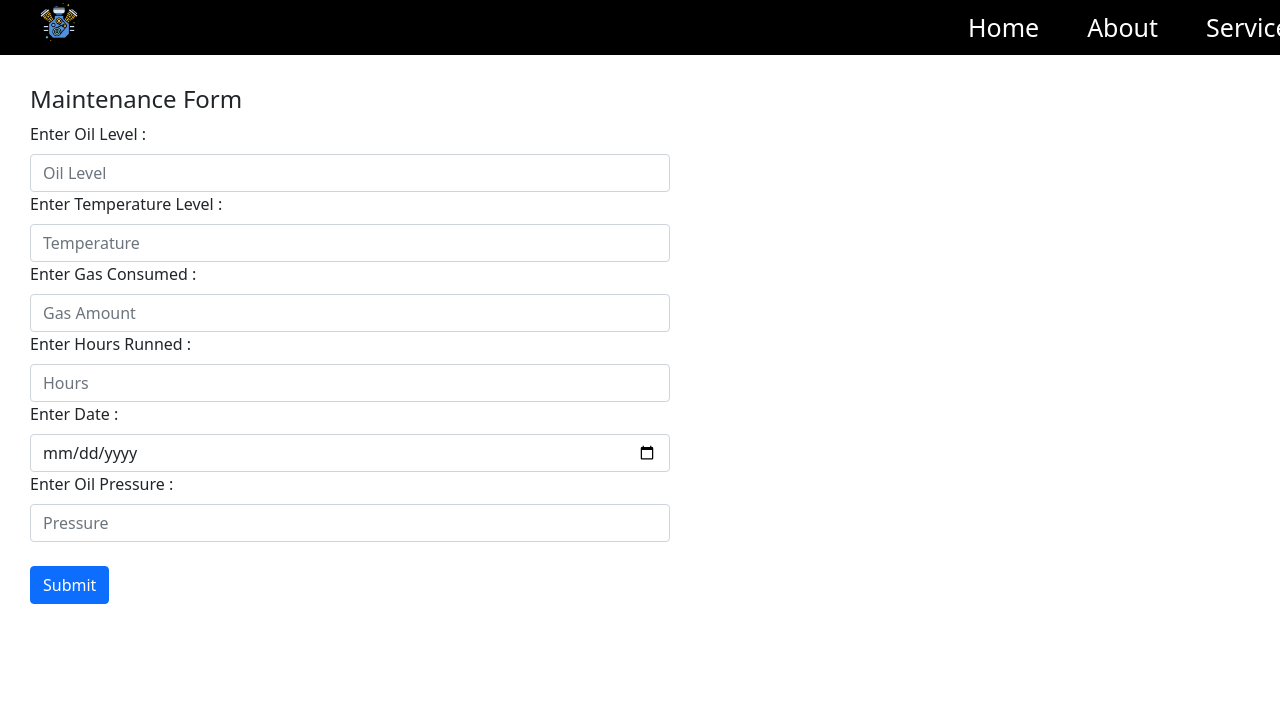
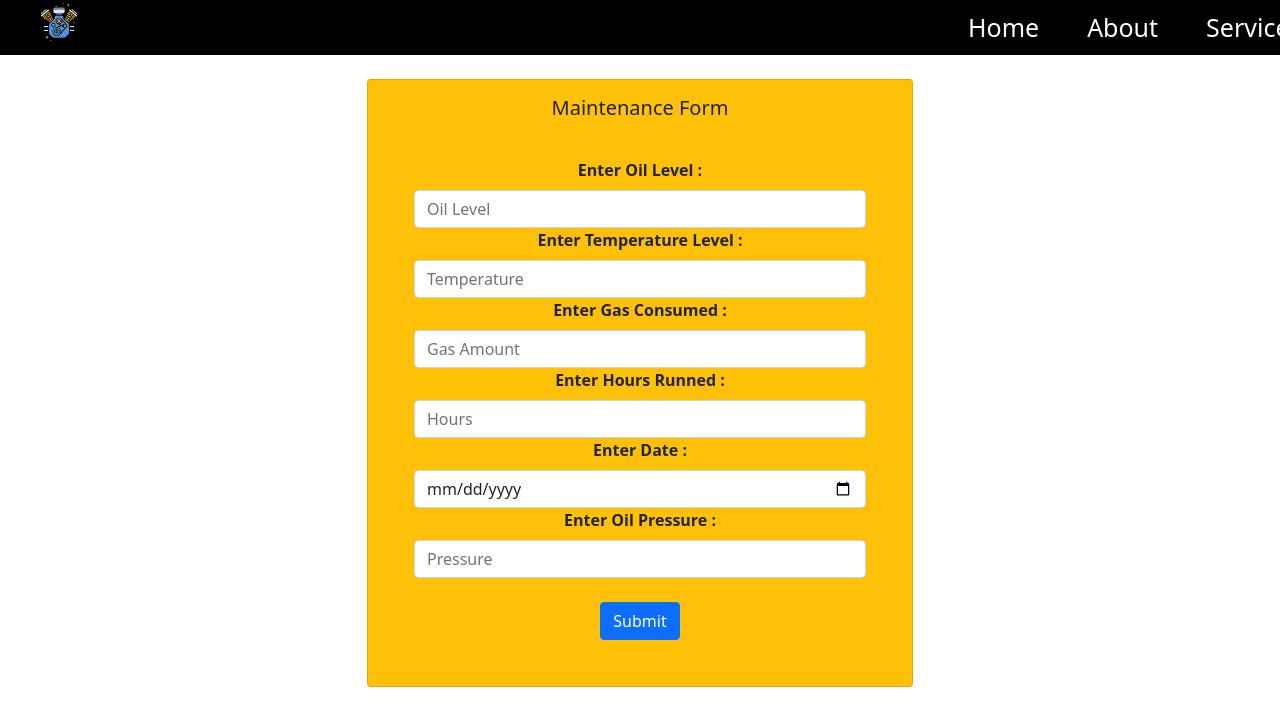
Before and after one commit to prakatesh/machinery-project, a React (Create React App) app in the folder client/: page /maintenance in a window 1280 px wide. Shown: the top 726 px of the page. Built offline with nearby package versions, Linux system fonts and the light colour scheme.

Commit message:
Configured Maintenance

```diff
--- a/client/src/components/Mainetenance/Maintenance.js
+++ b/client/src/components/Mainetenance/Maintenance.js
@@ -2,36 +2,55 @@ import React from "react";
 import Form from "react-bootstrap/Form";
 import Button from "react-bootstrap/Button";
 import Navbar from "../Navbar/Navbar";
+import { Card, Container, Row, Col } from "react-bootstrap";
 
 export default function Mainetenance() {
   return (
     <div>
       <Navbar />
-      <div style={{ display: "block", width: 700, padding: 30 }}>
-        <h4>Maintenance Form</h4>
+      <Container>
+        <Row className="justify-content-md-center">
+          <Col md="6">
+            <Card className="text-center my-4 bg-warning">
+              <Card.Body>
+                <Card.Title>Maintenance Form</Card.Title>
+                <Card.Text className="justify-content-md-center">
+                  <div style={{ display: "block", width: "100%", padding: 30 }}>
                     <Form>
                       <Form.Group>
-            <Form.Label>Enter Oil Level :</Form.Label>
+                        <Form.Label className="fw-bold">
+                          Enter Oil Level :
+                        </Form.Label>
                         <Form.Control type="text" placeholder="Oil Level" />
                       </Form.Group>
                       <Form.Group>
-            <Form.Label>Enter Temperature Level :</Form.Label>
+                        <Form.Label className="fw-bold">
+                          Enter Temperature Level :
+                        </Form.Label>
                         <Form.Control type="text" placeholder="Temperature" />
                       </Form.Group>
                       <Form.Group>
-            <Form.Label>Enter Gas Consumed :</Form.Label>
+                        <Form.Label className="fw-bold">
+                          Enter Gas Consumed :
+                        </Form.Label>
                         <Form.Control type="text" placeholder="Gas Amount" />
                       </Form.Group>
                       <Form.Group>
-            <Form.Label>Enter Hours Runned :</Form.Label>
+                        <Form.Label className="fw-bold">
+                          Enter Hours Runned :
+                        </Form.Label>
                         <Form.Control type="number" placeholder="Hours" />
                       </Form.Group>
                       <Form.Group>
-            <Form.Label>Enter Date :</Form.Label>
+                        <Form.Label className="fw-bold">
+                          Enter Date :
+                        </Form.Label>
                         <Form.Control type="date" placeholder="Pressure" />
                       </Form.Group>
                       <Form.Group>
-            <Form.Label>Enter Oil Pressure :</Form.Label>
+                        <Form.Label className="fw-bold">
+                          Enter Oil Pressure :
+                        </Form.Label>
                         <Form.Control type="text" placeholder="Pressure" />
                       </Form.Group>
                       <br />
@@ -40,6 +59,12 @@ export default function Mainetenance() {
                       </Button>
                     </Form>
                   </div>
+                </Card.Text>
+              </Card.Body>
+            </Card>
+          </Col>
+        </Row>
+      </Container>
     </div>
   );
 }
```
Lines whose indentation alone changed are shown as unchanged.
